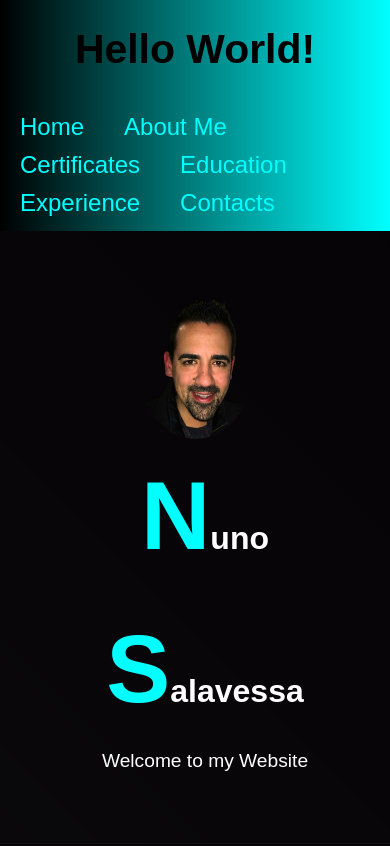
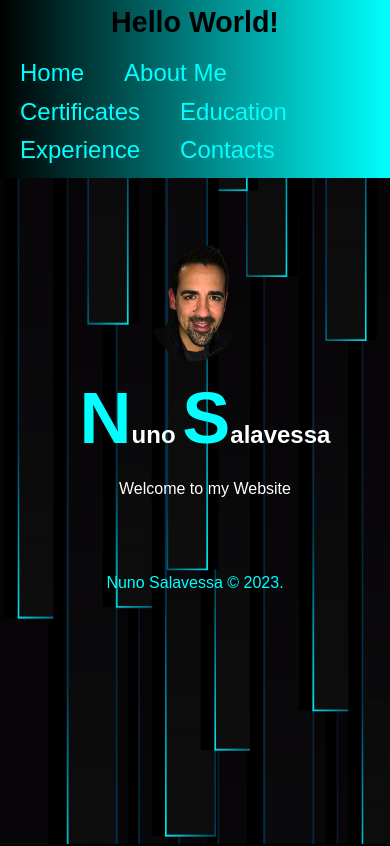
Before and after one commit to SalavessaMota/CV-Nuno-Salavessa, a plain HTML site: page index.html in a window 390 px wide. Shown: the top 846 px of the page. Drawn offline with Linux system fonts and the light colour scheme.

Commit message:
Update styles.css

```diff
--- a/styles.css
+++ b/styles.css
@@ -21,12 +21,11 @@ body {
 
 header {
   background: linear-gradient(90deg, black 0%, rgb(1, 255, 255) 100%);
-  color: #000;
+  color: black;
   text-align: center;
-  padding: 2vh;
 }
 header h1{
-  font-size: calc(3vw + 3vh + 1vmin);
+  font-size: calc(2vw + 2vh + 1vmin);
   text-align: center !important;
 }
 
@@ -101,16 +100,17 @@ nav ul li a:hover::after {
 
 .intro img {
   border-radius: 50%;
-  width: 30vw;
-  max-width: 50vw;
+  width: 25vw;
+  max-width: 40vw;
   margin-right: 2vw;
+  margin-bottom: 2vh;
 }
 .intro h2{
-  font-size: 4em;
+  font-size: 2em;
 }
 .intro p{
   text-align: center;
-  font-size: 2em;
+  font-size: 1em;
 }
 .intro span{
   font-size: 3em;
@@ -148,8 +148,8 @@ footer {
   justify-content: center;
   margin-bottom: 2em;
   gap: 1em;
-  max-width: 800px;
   margin: 2em auto;
+  max-width: 750px;
 }
 
 .img-container, .text-box {
@@ -157,23 +157,28 @@ footer {
 }
 
 .wrapper img {
-  width: 8em;;
+  width: 6em;
   height: auto;
   margin-right: 1em;
+  margin-left: 1em;
 }
 
+.wrapper p,
+.wrapper a {
+    word-break: break-word !important;
+}
 .contacts{
   font-size: 1.75em;
 }
 .contacts img{
-  width: 4em;
+  width: 2em;
   height: auto;
 }
 footer {
   text-align: center;
   background-color: transparent;
-  margin-top: 50vh;
   width: 100%;
+  bottom: 0.1;
 }
 
 @media screen and (max-width: 1000px) {
@@ -193,10 +198,10 @@ footer {
     text-align: center;
   }
   .intro h2 {
-    font-size: 2rem;
+    font-size: 1.5rem;
   }
   .intro p {
-    font-size: 1.2rem;
+    font-size: 1rem;
   }
 }
 
```
